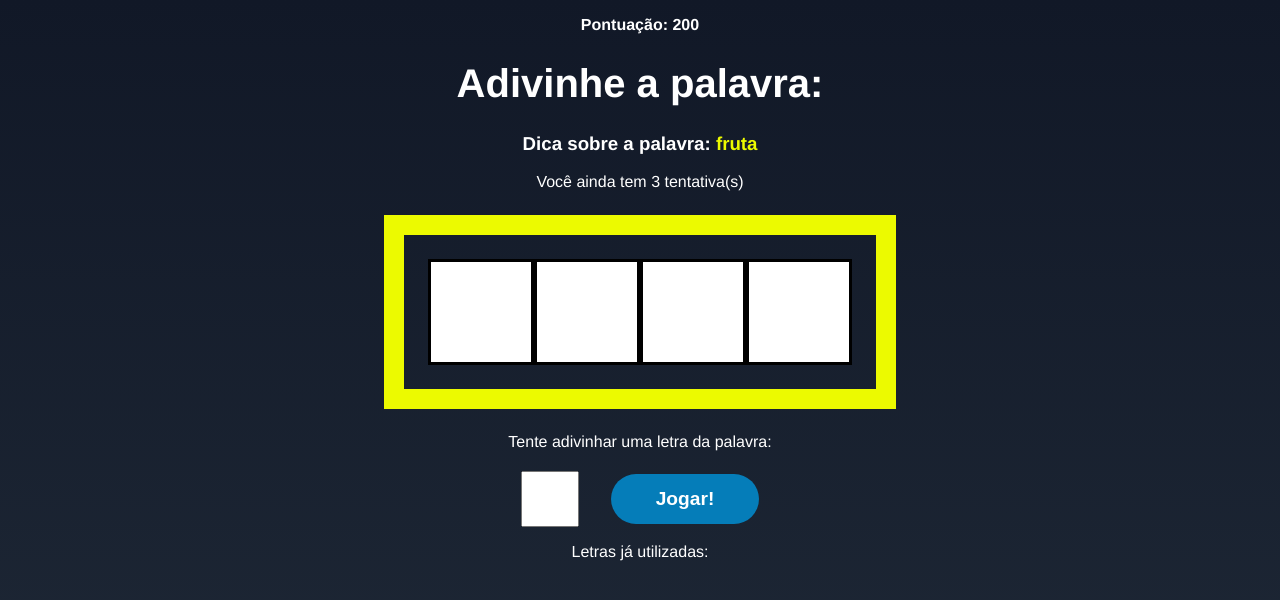
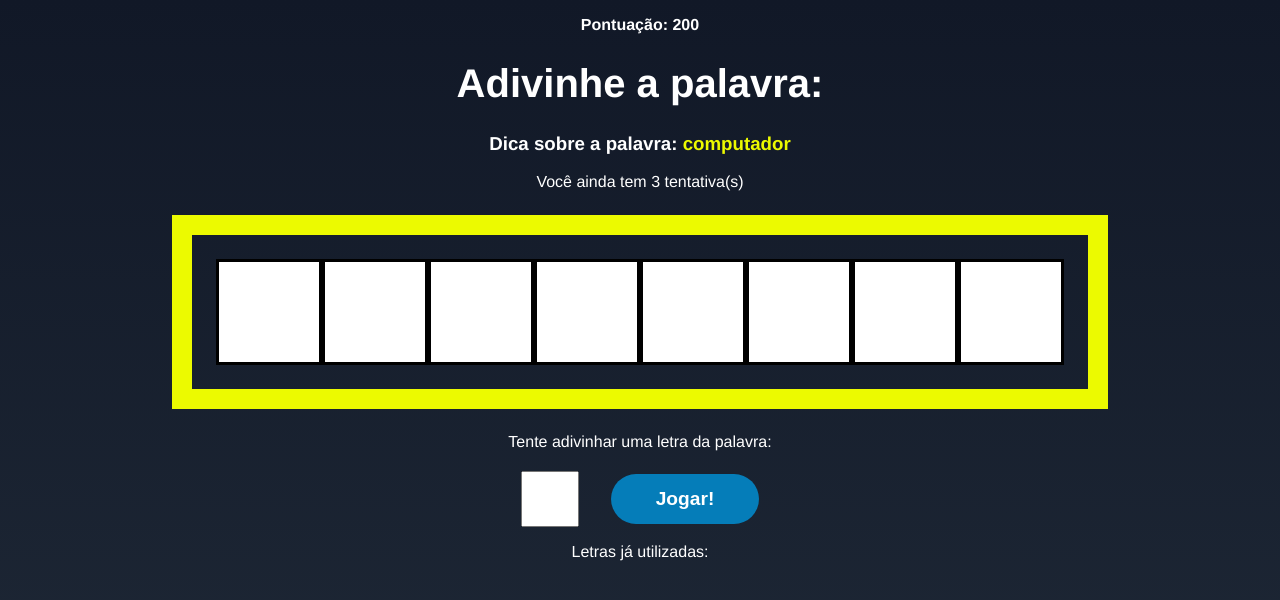
Before and after one commit to TalysonSoares/secret-code, a React (Vite) app: page / in a window 1280 px wide. Shown: the top 600 px of the page. Built offline with nearby package versions, Linux system fonts and the light colour scheme.

Commit message:
o jogo ta rodadno : )

```diff
--- a/src/App.jsx
+++ b/src/App.jsx
@@ -34,7 +34,7 @@ function App() {
   const [guesses, setGuesses] = useState(guessesQty);
   const [score, setScore] = useState(0);
 
-  const pickWordAndCategory = () => {
+  const pickWordAndCategory = useCallback(() => {
     //pick a random category
     const categories = Object.keys(words);
     const category = categories[Math.floor(Math.random() * Object.keys(categories).length)]
@@ -46,10 +46,12 @@ function App() {
 
     return { word, category }
 
-  }
+  }, [words])
 
   // starts the secret code game
-  const startGame = () => {
+  const startGame = useCallback(() => {
+    //clear all letters
+    clearLetterStates();
     //pick word and pick category
     const { word, category } = pickWordAndCategory();
     console.log(word, category);
@@ -66,7 +68,7 @@ function App() {
     setLetters(wordsLetters);
 
     setGameStage(stages[1].name);
-  }
+  }, [pickWordAndCategory])
 
   // process the letter input
   const verifyLetter = (letter) => {
@@ -114,11 +116,15 @@ function App() {
 
     // win condition
     if (guessedLetters.length === uniqueLetters.length) {
-      setScore((actualScore) => actualScore += 100)
-      startGame()
+      setScore((actualScore) => (actualScore += 100));
+
+    //restart game with a new word
+      startGame();
+      setGuesses(guessesQty);
+
     }
 
-  }, [guessedLetters])
+  }, [guessedLetters, letters, startGame])
 
   // restarts the game
   const retry = () => {
--- a/src/components/Game.css
+++ b/src/components/Game.css
@@ -26,6 +26,7 @@
     background-color: #fff;
     color: #000;
     font-weight: bold;
+    text-transform: uppercase;
 }
 
 .letterContainer p {
```
